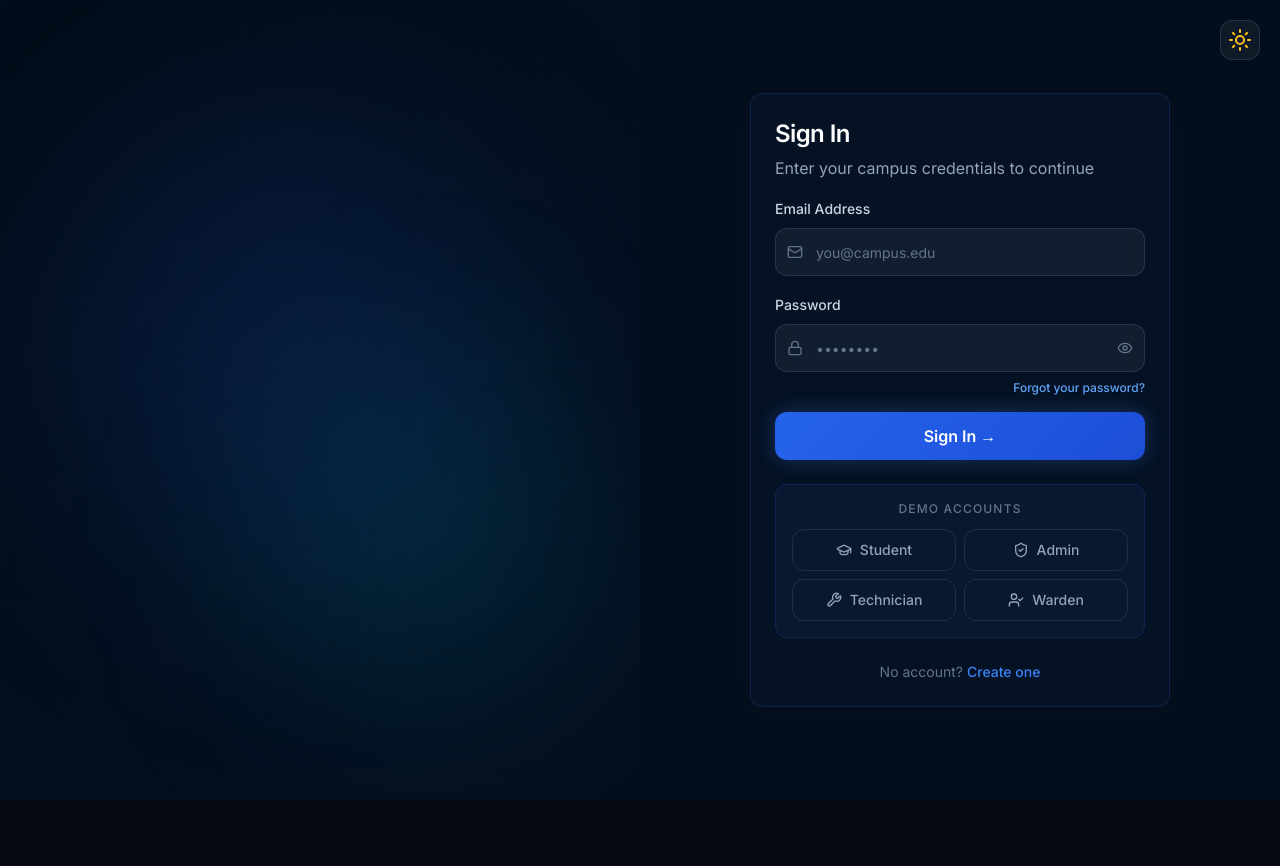
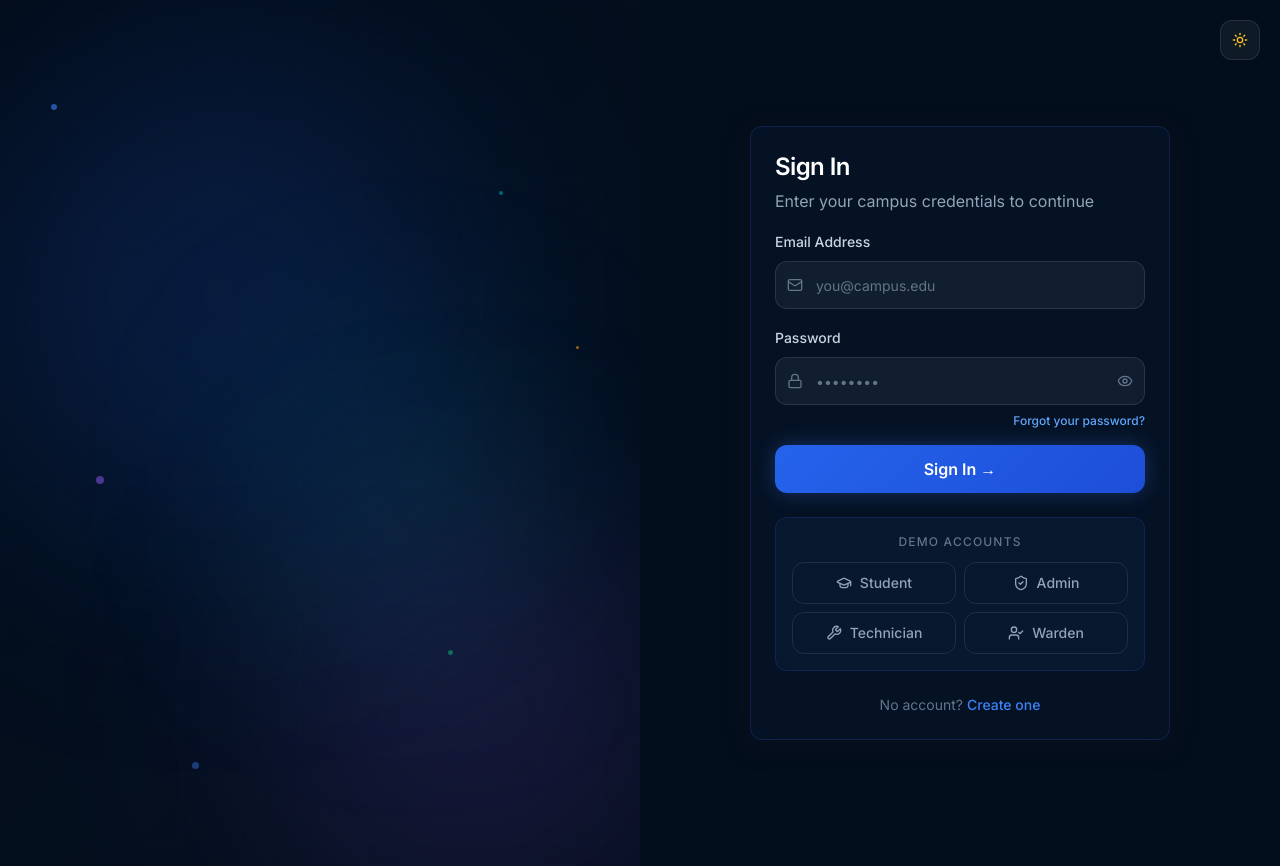
Before and after one commit to atul-upadhyay-7/complaint-system, a React (Vite) app in the folder frontend/: page /login in a window 1280 px wide. Before the commit the page ends 800 px from the top, so only its background shows below. Built offline with nearby package versions, Linux system fonts and the light colour scheme; no server answers.

Commit message:
feat(ui): major login page visual overhaul with particles, feature cards, live activity ticker and hackathon badge

```diff
--- a/frontend/src/pages/Login.jsx
+++ b/frontend/src/pages/Login.jsx
@@ -3,7 +3,7 @@ import { useNavigate, Link } from 'react-router-dom';
 import { useAuth } from '../context/AuthContext';
 import { useTheme } from '../context/ThemeContext';
 import toast from 'react-hot-toast';
-import { Eye, EyeOff, Loader2, GraduationCap, Lock, Mail, ShieldCheck, Sparkles, Wrench, UserCheck, Sun, Moon } from 'lucide-react';
+import { Eye, EyeOff, Loader2, GraduationCap, Lock, Mail, ShieldCheck, Sparkles, Wrench, UserCheck, Sun, Moon, Zap, Clock, CheckCircle, TrendingUp, Bell, Users } from 'lucide-react';
 import { Button } from '@/components/ui/button';
 import { Input } from '@/components/ui/input';
 import { Label } from '@/components/ui/label';
@@ -28,63 +28,100 @@ function useCountUp(target, duration = 1800, start = false) {
     return count;
 }
 
-function StatCard({ value, suffix, label, icon, delay, isLight, animate }) {
-    const count = useCountUp(value, 1800, animate);
+// Floating particle dot
+function Particle({ style }) {
+    return <div className="absolute rounded-full animate-float" style={style} />;
+}
+
+// Activity feed items
+const ACTIVITIES = [
+    { icon: '✅', text: 'WiFi issue in Block C resolved', time: '2m ago', color: '#10b981' },
+    { icon: '🔔', text: 'New complaint: Broken light in hallway', time: '5m ago', color: '#3b82f6' },
+    { icon: '🛠️', text: 'Suresh Kumar assigned to plumbing task', time: '8m ago', color: '#f59e0b' },
+    { icon: '📧', text: 'Email sent to Anshika for status update', time: '12m ago', color: '#8b5cf6' },
+    { icon: '✅', text: 'Water supply issue marked resolved', time: '15m ago', color: '#10b981' },
+    { icon: '🔔', text: 'Electricity failure in Room 204', time: '18m ago', color: '#ef4444' },
+];
+
+function LiveActivityTicker() {
+    const [index, setIndex] = useState(0);
+    const [visible, setVisible] = useState(true);
+
+    useEffect(() => {
+        const interval = setInterval(() => {
+            setVisible(false);
+            setTimeout(() => {
+                setIndex(i => (i + 1) % ACTIVITIES.length);
+                setVisible(true);
+            }, 400);
+        }, 2500);
+        return () => clearInterval(interval);
+    }, []);
+
+    const item = ACTIVITIES[index];
     return (
-        <div
-            className="flex flex-col items-center justify-center p-4 rounded-2xl border transition-all duration-500 animate-fade-in"
-            style={{
-                animationDelay: `${delay}s`,
-                background: isLight ? 'rgba(255,255,255,0.6)' : 'rgba(37,99,235,0.08)',
-                border: isLight ? '1px solid rgba(59,130,246,0.2)' : '1px solid rgba(59,130,246,0.18)',
-                backdropFilter: 'blur(12px)',
-                boxShadow: isLight ? '0 4px 20px rgba(59,130,246,0.08)' : '0 4px 20px rgba(37,99,235,0.1)',
-            }}
-        >
-            <span className="text-2xl mb-1">{icon}</span>
-            <span
-                className="text-3xl font-bold tabular-nums"
-                style={{ background: 'linear-gradient(135deg, #3b82f6, #06b6d4)', WebkitBackgroundClip: 'text', WebkitTextFillColor: 'transparent' }}
-            >
-                {count}{suffix}
-            </span>
-            <span className={`text-xs font-medium mt-1 text-center leading-tight ${isLight ? 'text-slate-500' : 'text-slate-400'}`}>{label}</span>
+        <div className="flex items-center gap-3 px-4 py-3 rounded-xl border border-white/10 bg-white/5 backdrop-blur-sm">
+            <div className="w-2 h-2 rounded-full animate-pulse flex-shrink-0" style={{ background: item.color, boxShadow: `0 0 8px ${item.color}` }} />
+            <div style={{ transition: 'opacity 0.4s', opacity: visible ? 1 : 0 }} className="flex-1 min-w-0">
+                <p className="text-xs text-slate-300 truncate">{item.icon} {item.text}</p>
+                <p className="text-[10px] text-slate-500 mt-0.5">{item.time}</p>
+            </div>
         </div>
     );
 }
 
-function LiveStats({ isLight }) {
+function StatCard({ value, suffix, label, icon: Icon, delay, animate, color }) {
+    const count = useCountUp(value, 1800, animate);
+    return (
+        <div
+            className="flex flex-col items-center justify-center p-4 rounded-2xl border transition-all duration-500 animate-fade-in relative overflow-hidden group cursor-default"
+            style={{
+                animationDelay: `${delay}s`,
+                background: 'rgba(255,255,255,0.04)',
+                border: '1px solid rgba(255,255,255,0.08)',
+                backdropFilter: 'blur(12px)',
+            }}
+        >
+            <div className="absolute inset-0 opacity-0 group-hover:opacity-100 transition-opacity duration-500 rounded-2xl" style={{ background: `radial-gradient(circle at center, ${color}15, transparent 70%)` }} />
+            <Icon className="w-5 h-5 mb-2" style={{ color }} />
+            <span className="text-3xl font-bold tabular-nums" style={{ background: `linear-gradient(135deg, ${color}, white)`, WebkitBackgroundClip: 'text', WebkitTextFillColor: 'transparent' }}>
+                {count}{suffix}
+            </span>
+            <span className="text-xs font-medium mt-1 text-center leading-tight text-slate-400">{label}</span>
+        </div>
+    );
+}
+
+function LiveStats() {
     const ref = useRef(null);
     const [visible, setVisible] = useState(false);
-
     useEffect(() => {
-        const observer = new IntersectionObserver(
-            ([entry]) => { if (entry.isIntersecting) setVisible(true); },
-            { threshold: 0.2 }
-        );
+        const observer = new IntersectionObserver(([entry]) => { if (entry.isIntersecting) setVisible(true); }, { threshold: 0.2 });
         if (ref.current) observer.observe(ref.current);
         return () => observer.disconnect();
     }, []);
 
     const stats = [
-        { value: 1240, suffix: '+', label: 'Complaints Resolved', icon: '✅', delay: 0.3 },
-        { value: 98, suffix: '%', label: 'Resolution Rate', icon: '🎯', delay: 0.45 },
-        { value: 24, suffix: 'h', label: 'Avg Response Time', icon: '⚡', delay: 0.6 },
+        { value: 1240, suffix: '+', label: 'Resolved', icon: CheckCircle, delay: 0.3, color: '#10b981' },
+        { value: 98, suffix: '%', label: 'Success Rate', icon: TrendingUp, delay: 0.45, color: '#3b82f6' },
+        { value: 24, suffix: 'h', label: 'Avg Response', icon: Clock, delay: 0.6, color: '#f59e0b' },
     ];
 
     return (
-        <div ref={ref} className="mt-10 mb-2">
-            <p className={`text-xs font-semibold uppercase tracking-widest mb-4 ${isLight ? 'text-slate-400' : 'text-slate-500'}`}>
-                Platform at a glance
-            </p>
+        <div ref={ref} className="mt-8 mb-6">
             <div className="grid grid-cols-3 gap-3">
-                {stats.map((s) => (
-                    <StatCard key={s.label} {...s} isLight={isLight} animate={visible} />
-                ))}
+                {stats.map(s => <StatCard key={s.label} {...s} animate={visible} />)}
             </div>
         </div>
     );
 }
+
+const FEATURE_CARDS = [
+    { icon: Zap, title: 'Real-time Updates', desc: 'Instant status push via WebSockets', color: '#f59e0b' },
+    { icon: Bell, title: 'Email Alerts', desc: 'Auto-notifications on every change', color: '#3b82f6' },
+    { icon: Sparkles, title: 'AI Categorization', desc: 'Smart complaint auto-tagging', color: '#8b5cf6' },
+    { icon: Users, title: 'Role-based Access', desc: 'Student, Warden, Tech, Admin', color: '#10b981' },
+];
 
 export default function Login() {
     const [form, setForm] = useState({ email: '', password: '' });
@@ -122,60 +159,110 @@ export default function Login() {
         setForm(creds[role] || creds.student);
     };
 
+    // Particles array
+    const particles = [
+        { width: 6, height: 6, top: '12%', left: '8%', background: 'rgba(59,130,246,0.6)', animationDelay: '0s', animationDuration: '4s' },
+        { width: 4, height: 4, top: '22%', left: '78%', background: 'rgba(6,182,212,0.5)', animationDelay: '1s', animationDuration: '5s' },
+        { width: 8, height: 8, top: '55%', left: '15%', background: 'rgba(139,92,246,0.5)', animationDelay: '2s', animationDuration: '6s' },
+        { width: 5, height: 5, top: '75%', left: '70%', background: 'rgba(16,185,129,0.5)', animationDelay: '0.5s', animationDuration: '4.5s' },
+        { width: 3, height: 3, top: '40%', left: '90%', background: 'rgba(245,158,11,0.6)', animationDelay: '1.5s', animationDuration: '5.5s' },
+        { width: 7, height: 7, top: '88%', left: '30%', background: 'rgba(59,130,246,0.4)', animationDelay: '2.5s', animationDuration: '4s' },
+    ];
+
     return (
         <div className="min-h-screen grid lg:grid-cols-2 bg-background relative overflow-hidden" data-theme={theme}>
-            {/* Left Hero Panel */}
+            {/* ── LEFT HERO PANEL ── */}
             <div className="hidden lg:flex relative flex-col justify-between p-12 overflow-hidden" style={{ background: isLight ? 'linear-gradient(135deg, #dbeafe 0%, #eff6ff 60%, #e0f2fe 100%)' : 'linear-gradient(135deg, #020b18 0%, #040f1e 60%, #050d1c 100%)' }}>
-                {/* Animated orbs */}
+
+                {/* Background orbs */}
                 <div className="absolute inset-0 overflow-hidden pointer-events-none">
-                    <div className="absolute top-[15%] left-[10%] w-[450px] h-[450px] rounded-full blur-[110px] animate-float" style={{ background: isLight ? 'rgba(59,130,246,0.12)' : 'rgba(37,99,235,0.15)' }} />
-                    <div className="absolute bottom-[10%] right-[5%] w-[350px] h-[350px] rounded-full blur-[100px] animate-float" style={{ background: isLight ? 'rgba(6,182,212,0.08)' : 'rgba(6,182,212,0.12)', animationDelay: '2s' }} />
+                    <div className="absolute top-[5%] left-[-5%] w-[500px] h-[500px] rounded-full blur-[120px] animate-float" style={{ background: isLight ? 'rgba(59,130,246,0.12)' : 'rgba(37,99,235,0.18)' }} />
+                    <div className="absolute bottom-[-5%] right-[-5%] w-[400px] h-[400px] rounded-full blur-[110px] animate-float" style={{ background: isLight ? 'rgba(6,182,212,0.08)' : 'rgba(139,92,246,0.14)', animationDelay: '2s' }} />
+                    <div className="absolute top-[40%] left-[40%] w-[300px] h-[300px] rounded-full blur-[100px] animate-float" style={{ background: isLight ? 'rgba(16,185,129,0.06)' : 'rgba(6,182,212,0.10)', animationDelay: '3s' }} />
                 </div>
+
                 {/* Grid pattern */}
                 <div className="absolute inset-0 opacity-5" style={{ backgroundImage: 'linear-gradient(rgba(59,130,246,0.4) 1px, transparent 1px), linear-gradient(90deg, rgba(59,130,246,0.4) 1px, transparent 1px)', backgroundSize: '60px 60px' }} />
 
+                {/* Floating particles */}
+                {!isLight && particles.map((p, i) => (
+                    <Particle key={i} style={{ ...p, position: 'absolute', borderRadius: '50%', animationDuration: p.animationDuration, animationDelay: p.animationDelay }} />
+                ))}
+
                 {/* Logo */}
-                <div className="relative z-10 flex items-center gap-3 animate-fade-in">
-                    <div className="w-12 h-12 rounded-2xl bg-blue-500/15 border border-blue-500/30 flex items-center justify-center" style={{ boxShadow: '0 0 20px rgba(59,130,246,0.3)' }}>
+                <div className="relative z-10 flex items-center justify-between animate-fade-in">
+                    <div className="flex items-center gap-3">
+                        <div className="w-12 h-12 rounded-2xl bg-blue-500/15 border border-blue-500/30 flex items-center justify-center" style={{ boxShadow: '0 0 20px rgba(59,130,246,0.35)' }}>
                             <GraduationCap className="w-6 h-6 text-blue-400" />
                         </div>
                         <span className={`text-2xl font-bold ${isLight ? 'text-slate-800' : 'text-white'}`}>UniIssue<span className="text-blue-500">Hub</span></span>
                     </div>
+                    {/* Hackathon badge */}
+                    <div className="flex items-center gap-1.5 px-3 py-1.5 rounded-full text-xs font-bold border" style={{ background: 'linear-gradient(135deg, rgba(139,92,246,0.2), rgba(59,130,246,0.2))', border: '1px solid rgba(139,92,246,0.3)', color: '#a78bfa' }}>
+                        <Sparkles className="w-3 h-3" /> EliteCoder Hackathon
+                    </div>
+                </div>
 
-                {/* Hero Text */}
+                {/* Hero Text + Content */}
                 <div className="relative z-10 animate-slide-up" style={{ animationDelay: '0.2s' }}>
-                    <h1 className={`text-5xl font-bold tracking-tight mb-6 leading-tight ${isLight ? 'text-slate-800' : 'text-white'}`}>
+                    <div className="mb-6">
+                        <div className="inline-flex items-center gap-2 px-3 py-1.5 rounded-full text-xs font-semibold mb-5" style={{ background: 'rgba(16,185,129,0.15)', border: '1px solid rgba(16,185,129,0.3)', color: '#34d399' }}>
+                            <span className="w-1.5 h-1.5 rounded-full bg-emerald-400 animate-pulse inline-block" />
+                            Live Platform · All Systems Operational
+                        </div>
+                        <h1 className={`text-5xl font-bold tracking-tight mb-5 leading-tight ${isLight ? 'text-slate-800' : 'text-white'}`}>
                             Resolve campus<br />
-                        <span style={{ background: 'linear-gradient(135deg, #3b82f6, #06b6d4)', WebkitBackgroundClip: 'text', WebkitTextFillColor: 'transparent' }}>
+                            <span style={{ background: 'linear-gradient(135deg, #3b82f6, #06b6d4, #8b5cf6)', WebkitBackgroundClip: 'text', WebkitTextFillColor: 'transparent' }}>
                                 issues instantly.
                             </span>
                         </h1>
-                    <p className={`text-lg max-w-md leading-relaxed ${isLight ? 'text-slate-600' : 'text-slate-400'}`}>
-                        A unified platform bridging the gap between students and administration. Track, manage, and resolve complaints with real-time notifications.
+                        <p className={`text-base max-w-md leading-relaxed ${isLight ? 'text-slate-600' : 'text-slate-400'}`}>
+                            A unified platform bridging the gap between students and administration. Track, manage, and resolve complaints with <strong className="text-blue-400">real-time notifications</strong>.
                         </p>
+                    </div>
 
-                    {/* Live Stats Counter */}
-                    <LiveStats isLight={isLight} />
+                    {/* Live Stats */}
+                    <LiveStats />
 
-                    {/* Feature Pills */}
-                    <div className="mt-8 flex flex-wrap gap-3">
-                        {['⚡ Real-time Notifications', '📊 Analytics Dashboard', '📍 Progress Tracking', '📸 Photo Upload'].map(f => (
-                            <span key={f} className={`px-3 py-1.5 rounded-full text-xs font-medium border ${isLight ? 'bg-blue-50 border-blue-200 text-slate-600' : 'bg-white/5 border-white/10 text-slate-300'}`}>{f}</span>
+                    {/* Feature Cards Grid */}
+                    <div className="grid grid-cols-2 gap-3 mb-6">
+                        {FEATURE_CARDS.map(({ icon: Icon, title, desc, color }) => (
+                            <div key={title}
+                                className={`flex items-start gap-3 p-3.5 rounded-xl border transition-all duration-300 group hover:scale-[1.02] cursor-default ${isLight ? 'bg-white/70 border-slate-200' : 'bg-white/4 border-white/8'}`}
+                                style={{ backdropFilter: 'blur(8px)' }}>
+                                <div className="w-8 h-8 rounded-lg flex items-center justify-center flex-shrink-0 mt-0.5" style={{ background: `${color}20`, border: `1px solid ${color}35` }}>
+                                    <Icon className="w-4 h-4" style={{ color }} />
+                                </div>
+                                <div>
+                                    <p className={`text-xs font-bold ${isLight ? 'text-slate-700' : 'text-white'}`}>{title}</p>
+                                    <p className="text-[11px] text-slate-500 mt-0.5 leading-snug">{desc}</p>
+                                </div>
+                            </div>
                         ))}
+                    </div>
+
+                    {/* Live Activity Ticker */}
+                    <div className={`rounded-xl overflow-hidden border ${isLight ? 'border-slate-200 bg-slate-50' : 'border-white/8 bg-white/3'}`}>
+                        <div className={`px-4 py-2 border-b flex items-center gap-2 ${isLight ? 'border-slate-200' : 'border-white/8'}`}>
+                            <span className="w-1.5 h-1.5 rounded-full bg-emerald-400 animate-pulse" />
+                            <span className="text-[10px] font-semibold uppercase tracking-widest text-slate-500">Live Activity</span>
+                        </div>
+                        <div className="p-3">
+                            <LiveActivityTicker />
+                        </div>
                     </div>
                 </div>
             </div>
 
-            {/* Right Login Panel */}
+            {/* ── RIGHT LOGIN PANEL ── */}
             <div className="flex items-center justify-center p-6 relative" style={{ background: isLight ? '#f0f7ff' : '#030e1c' }}>
-                {/* Theme toggle - top right */}
-                <button
-                    onClick={toggleTheme}
+                {/* Theme toggle */}
+                <button onClick={toggleTheme}
                     className={`absolute top-5 right-5 z-20 w-10 h-10 flex items-center justify-center rounded-xl border transition-all duration-300 hover:scale-105 ${isLight ? 'bg-white border-blue-200 text-amber-500 hover:bg-blue-50 shadow-sm' : 'bg-white/5 border-white/10 text-amber-400 hover:bg-white/10'}`}
-                    title={isLight ? 'Switch to Dark Mode' : 'Switch to Light Mode'}
-                >
-                    {isLight ? <Moon className="w-4.5 h-4.5 text-slate-700" /> : <Sun className="w-4.5 h-4.5 text-amber-400" />}
+                    title={isLight ? 'Switch to Dark Mode' : 'Switch to Light Mode'}>
+                    {isLight ? <Moon className="w-4 h-4 text-slate-700" /> : <Sun className="w-4 h-4 text-amber-400" />}
                 </button>
+
                 {/* Mobile orbs */}
                 <div className="absolute inset-0 overflow-hidden pointer-events-none lg:hidden">
                     <div className="absolute -top-40 -left-40 w-96 h-96 bg-blue-600/15 rounded-full blur-[100px] animate-float" />
@@ -199,35 +286,23 @@ export default function Login() {
                         </CardHeader>
                         <CardContent>
                             <form onSubmit={handleSubmit} className="space-y-4">
-                                {/* Email */}
                                 <div className="space-y-2 animate-slide-up" style={{ animationDelay: '0.2s' }}>
                                     <Label className={isLight ? 'text-slate-700' : 'text-slate-300'}>Email Address</Label>
                                     <div className="relative group">
                                         <Mail className="absolute left-3 top-1/2 -translate-y-1/2 h-4 w-4 text-slate-500 group-focus-within:text-blue-400 transition-colors" />
-                                        <Input
-                                            type="email"
-                                            placeholder="you@campus.edu"
+                                        <Input type="email" placeholder="you@campus.edu"
                                             className={`pl-10 h-12 transition-all focus-visible:ring-blue-500/50 focus-visible:border-blue-500/50 ${isLight ? 'bg-slate-50 border-slate-200 text-slate-800 placeholder:text-slate-400' : 'bg-white/5 border-white/10 text-white placeholder:text-slate-500'}`}
-                                            value={form.email}
-                                            onChange={e => setForm({ ...form, email: e.target.value })}
-                                            required
-                                        />
+                                            value={form.email} onChange={e => setForm({ ...form, email: e.target.value })} required />
                                     </div>
                                 </div>
 
-                                {/* Password */}
                                 <div className="space-y-2 animate-slide-up" style={{ animationDelay: '0.3s' }}>
                                     <Label className={isLight ? 'text-slate-700' : 'text-slate-300'}>Password</Label>
                                     <div className="relative group">
                                         <Lock className="absolute left-3 top-1/2 -translate-y-1/2 h-4 w-4 text-slate-500 group-focus-within:text-blue-400 transition-colors" />
-                                        <Input
-                                            type={showPass ? 'text' : 'password'}
-                                            placeholder="••••••••"
+                                        <Input type={showPass ? 'text' : 'password'} placeholder="••••••••"
                                             className={`pl-10 pr-10 h-12 transition-all focus-visible:ring-blue-500/50 focus-visible:border-blue-500/50 ${isLight ? 'bg-slate-50 border-slate-200 text-slate-800 placeholder:text-slate-400' : 'bg-white/5 border-white/10 text-white placeholder:text-slate-500'}`}
-                                            value={form.password}
-                                            onChange={e => setForm({ ...form, password: e.target.value })}
-                                            required
-                                        />
+                                            value={form.password} onChange={e => setForm({ ...form, password: e.target.value })} required />
                                         <button type="button" onClick={() => setShowPass(!showPass)}
                                             className={`absolute right-3 top-1/2 -translate-y-1/2 transition-colors ${isLight ? 'text-slate-400 hover:text-slate-700' : 'text-slate-500 hover:text-white'}`}>
                                             {showPass ? <EyeOff className="h-4 w-4" /> : <Eye className="h-4 w-4" />}
@@ -240,13 +315,10 @@ export default function Login() {
                                     </div>
                                 </div>
 
-                                {/* Submit */}
-                                <Button
-                                    type="submit"
+                                <Button type="submit"
                                     className="w-full h-12 mt-2 font-semibold text-base transition-all duration-300 animate-slide-up hover:-translate-y-0.5 text-white"
                                     style={{ background: 'linear-gradient(135deg, #2563eb, #1d4ed8)', boxShadow: '0 0 20px rgba(59,130,246,0.3)', animationDelay: '0.4s' }}
-                                    disabled={loading}
-                                >
+                                    disabled={loading}>
                                     {loading ? <><Loader2 className="w-5 h-5 animate-spin mr-2" /> Signing in...</> : 'Sign In →'}
                                 </Button>
                             </form>
```
Lines whose indentation alone changed are shown as unchanged.
